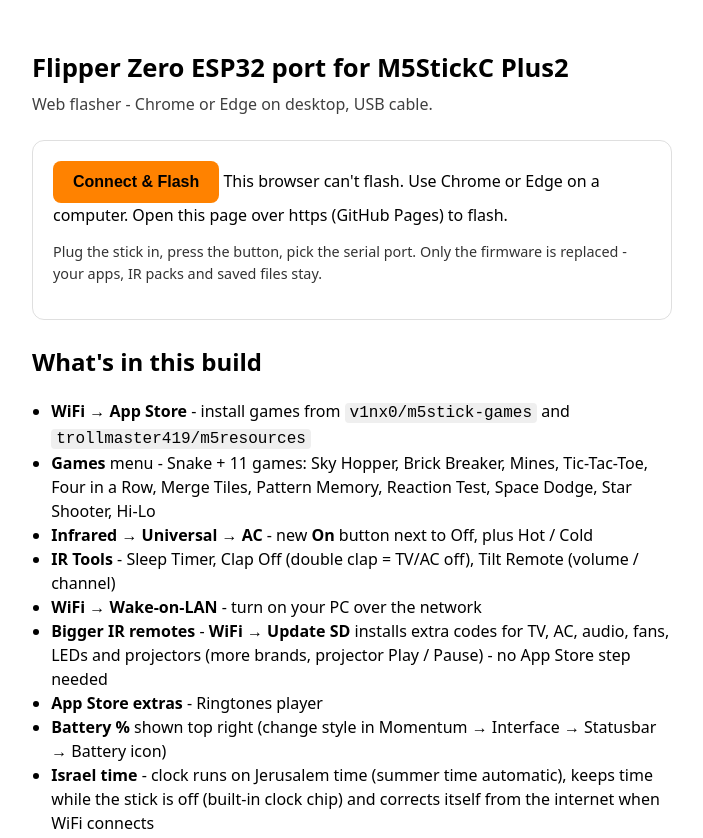
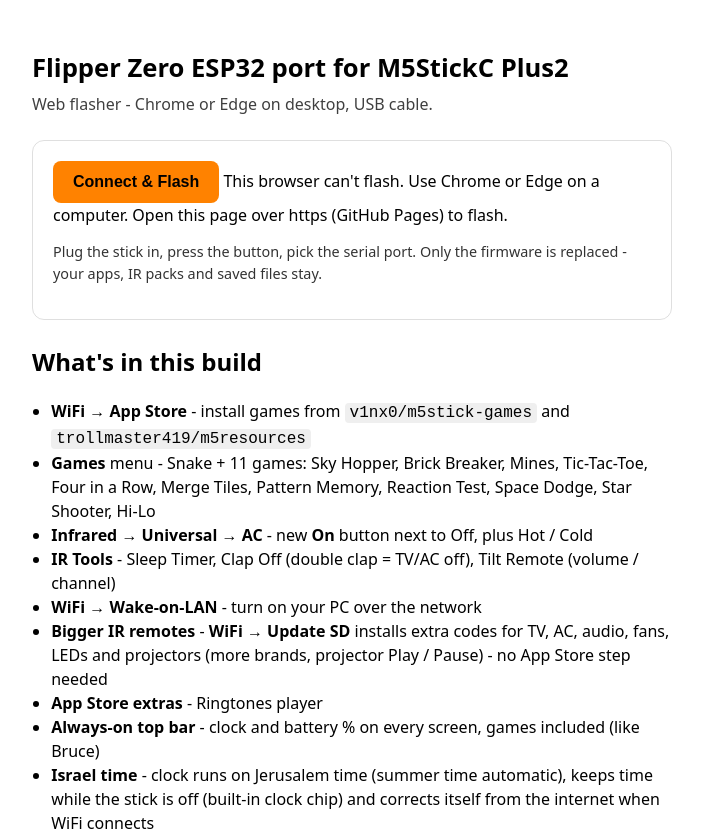
Before and after one commit to v1nx0/m5stick-games, a plain HTML site: page docs/index.html in a window 1280 px wide. Shown: the top 838 px of the page, without its empty margins (288-991 px from the left). Drawn offline with Linux system fonts and the light colour scheme.

Commit message:
feat: always-on top bar with clock and battery %

```diff
--- a/docs/index.html
+++ b/docs/index.html
@@ -44,7 +44,7 @@
   <li><b>Bigger IR remotes</b> - <b>WiFi &rarr; Update SD</b> installs extra codes for TV, AC, audio, fans,
     LEDs and projectors (more brands, projector Play / Pause) - no App Store step needed</li>
   <li><b>App Store extras</b> - Ringtones player</li>
-  <li><b>Battery %</b> shown top right (change style in Momentum &rarr; Interface &rarr; Statusbar &rarr; Battery icon)</li>
+  <li><b>Always-on top bar</b> - clock and battery % on every screen, games included (like Bruce)</li>
   <li><b>Israel time</b> - clock runs on Jerusalem time (summer time automatic), keeps time while
     the stick is off (built-in clock chip) and corrects itself from the internet when WiFi connects</li>
 </ul>
```
Also changed, not shown: 1 other file.
